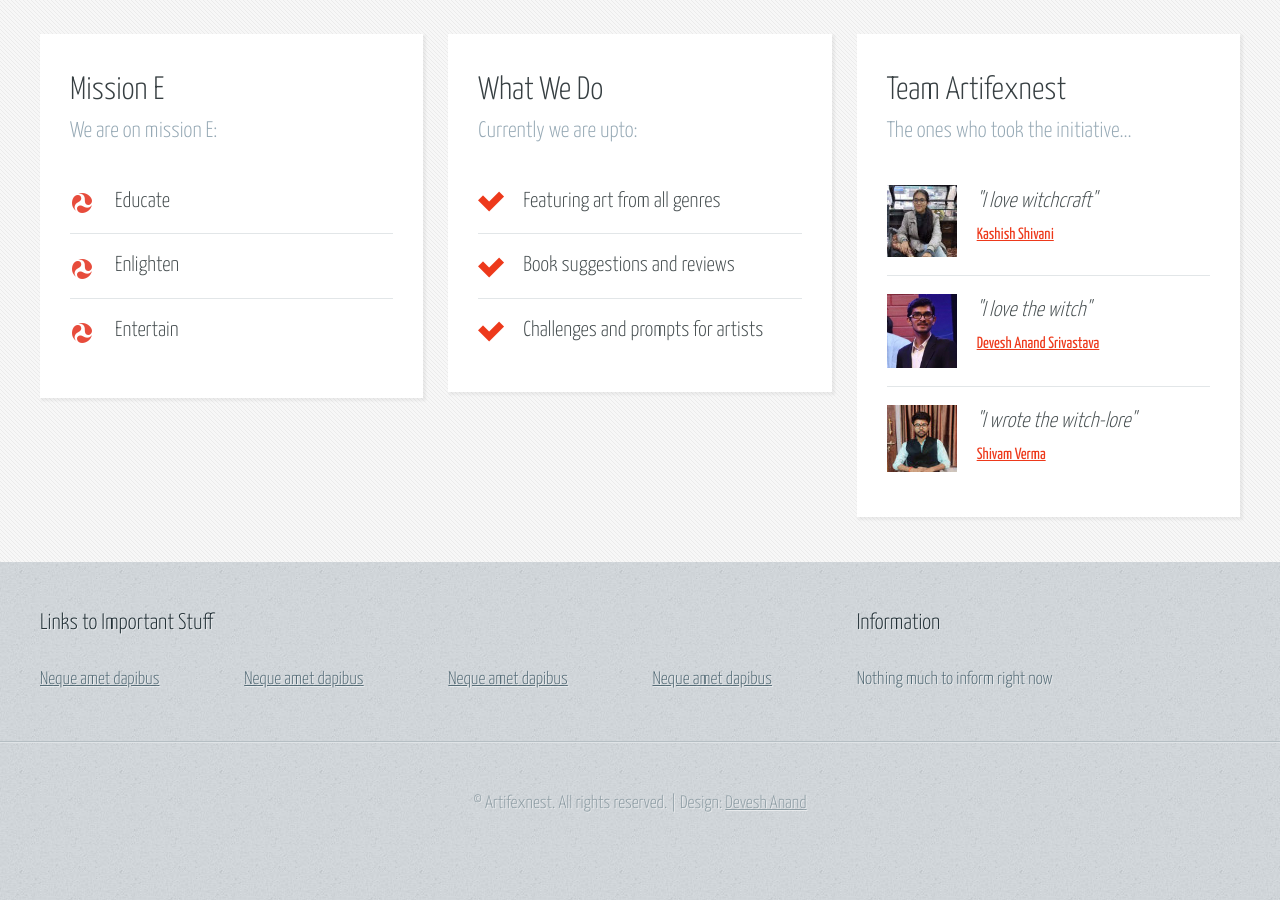
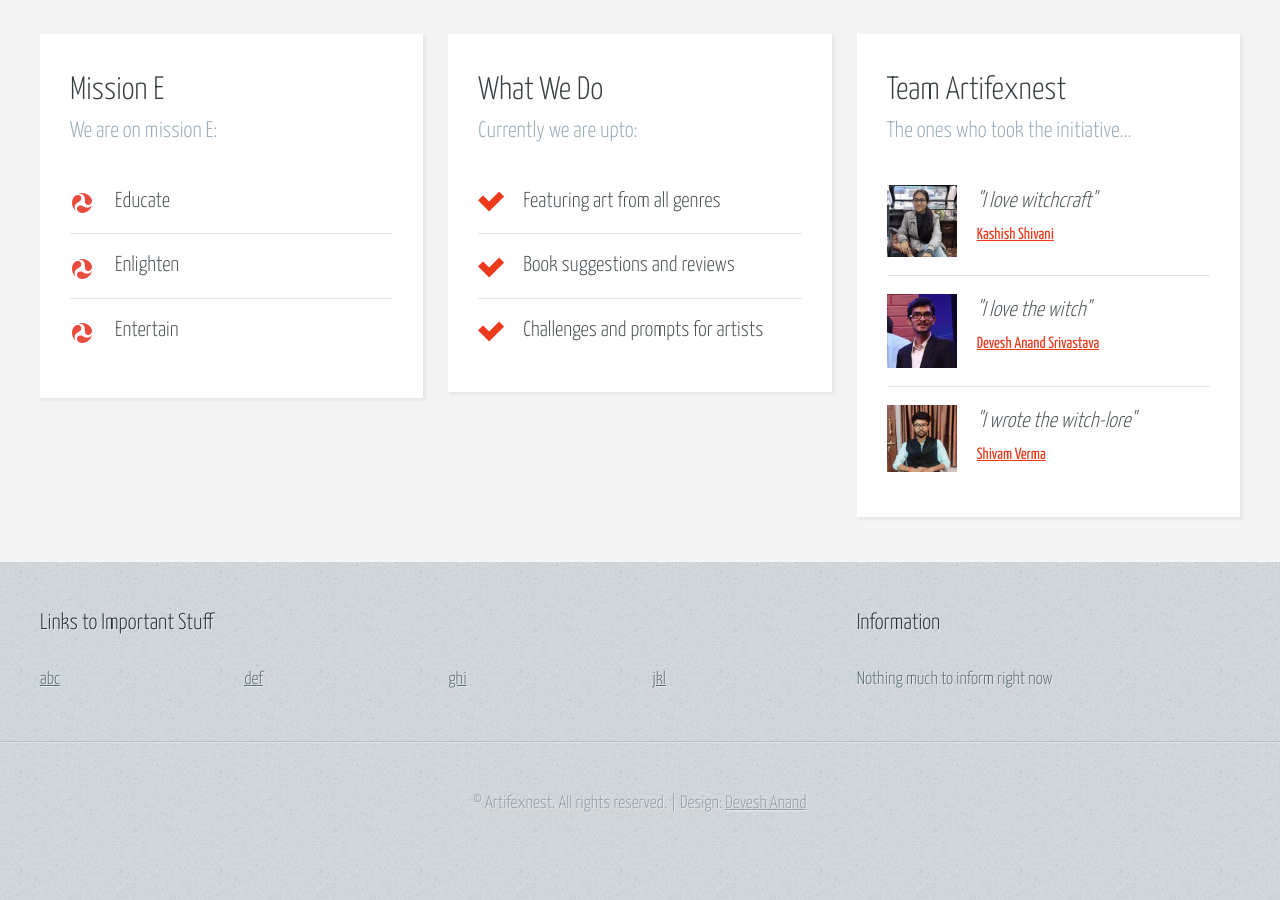
Before and after one commit to artifexnest/artifexnest.github.io, a Jekyll site: the page built from index.md, in a window 1280 px wide and 900 px high, scrolled down 1028 px. Built offline with Jekyll 4.4.1, drawn with Linux system fonts in a browser that asks for light colours.

Commit message:
more changes

```diff
--- a/_data/footer.yml
+++ b/_data/footer.yml
@@ -1,7 +1,7 @@
 # Items for footer
 - widget: # widget 1
   links:
-    - description: Neque amet dapibus
+    - description: abc
       url: "#"
 
     #- description: Sed mattis quis rutrum
@@ -15,7 +15,7 @@
 
 - widget: # widget 2
   links:
-    - description: Neque amet dapibus
+    - description: def
       url: "#"
 
     #- description: Sed mattis quis rutrum
@@ -29,7 +29,7 @@
 
 - widget: # widget 3
   links:
-    - description: Neque amet dapibus
+    - description: ghi
       url: "#"
 
     #- description: Sed mattis quis rutrum
@@ -43,7 +43,7 @@
 
 - widget: # widget 4
   links:
-    - description: Neque amet dapibus
+    - description: jkl
       url: "#"
 
     #- description: Sed mattis quis rutrum
--- a/_includes/features.html
+++ b/_includes/features.html
@@ -6,7 +6,7 @@
 				<div class="3u 12u(mobile)">
 					<!-- Feature #1 -->
 						<section>
-							<a href="#" class="bordered-feature-image"><img src="{{ site.url }}/images/bnr.jpg" alt="" /></a>
+							<a href="#" class="bordered-feature-image"><img src="{{ site.url }}/images/artlove.jpg" alt="" /></a>
 							<h2>We love <i>ART</i></h2>
 							<p>
 								The variety of <strong>Art</strong> is what captures the
```
Also changed, not shown: images/artlove.jpg (added), images/bnr.jpg (deleted), images/pic01.jpg (deleted), images/pic02.jpg (deleted), images/pic03.jpg (deleted), images/pic04.jpg (deleted), images/pic05.jpg (deleted).
